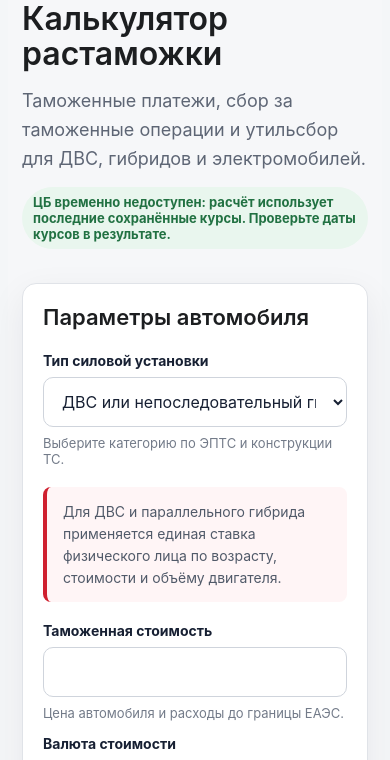
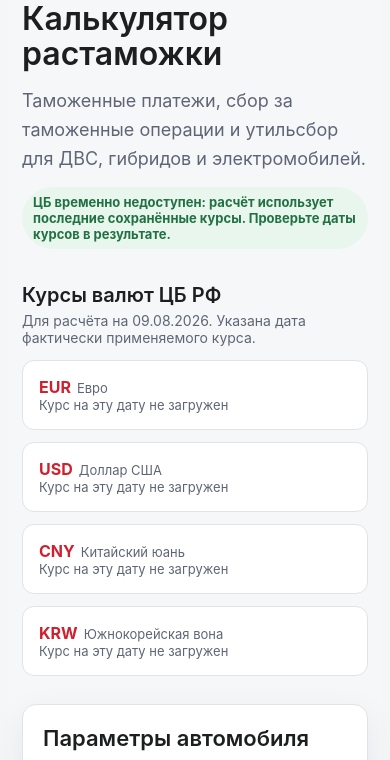
Before and after one commit to NetMann-git/django-auto-catalog-beget, a Django app: page /calculator/rastamozhka/ in a window 390 px wide. Shown: the part 273-1033 px from the top of the page. Run offline with Django 5.2, Linux system fonts and the light colour scheme; data that the repository does not hold is empty; some libraries are stand-ins or nearby versions.

Commit message:
добавление информеров курсов валют в калькулятор растаможки 79-3

```diff
--- a/apps/calculator/static/calculator/css/customs_clearance.css
+++ b/apps/calculator/static/calculator/css/customs_clearance.css
@@ -64,6 +64,78 @@
     color: #217142;
     font-size: 13px;
     font-weight: 700;
+}
+
+.customs-calc__currencies {
+    margin-bottom: 28px;
+}
+
+.customs-calc__currencies-heading {
+    margin-bottom: 14px;
+}
+
+.customs-calc__currencies-heading h2 {
+    margin: 0 0 5px;
+    font-size: 20px;
+}
+
+.customs-calc__currencies-heading p {
+    margin: 0;
+    color: #5e6675;
+    font-size: 14px;
+}
+
+.customs-calc__currency-grid {
+    display: grid;
+    grid-template-columns: repeat(4, minmax(0, 1fr));
+    gap: 12px;
+}
+
+.customs-calc__currency-card {
+    min-width: 0;
+    padding: 16px;
+    border: 1px solid #e0e3e8;
+    border-radius: 12px;
+    background: #ffffff;
+}
+
+.customs-calc__currency-name {
+    display: flex;
+    align-items: baseline;
+    flex-wrap: wrap;
+    gap: 6px;
+}
+
+.customs-calc__currency-name strong {
+    color: #cf202f;
+}
+
+.customs-calc__currency-name span,
+.customs-calc__currency-meta {
+    color: #5e6675;
+    font-size: 13px;
+}
+
+.customs-calc__currency-value {
+    margin: 12px 0 4px;
+    font-size: 21px;
+    font-weight: 700;
+}
+
+.customs-calc__currency-meta {
+    margin: 0;
+}
+
+@media (max-width: 850px) {
+    .customs-calc__currency-grid {
+        grid-template-columns: repeat(2, minmax(0, 1fr));
+    }
+}
+
+@media (max-width: 480px) {
+    .customs-calc__currency-grid {
+        grid-template-columns: 1fr;
+    }
 }
 
 .customs-calc__layout {
--- a/apps/calculator/templates/calculator/customs_clearance.html
+++ b/apps/calculator/templates/calculator/customs_clearance.html
@@ -33,6 +33,37 @@
                 </p>
             {% endif %}
         </header>
+
+        <section class="customs-calc__currencies" aria-labelledby="customs-currencies-title">
+            <div class="customs-calc__currencies-heading">
+                <h2 id="customs-currencies-title">Курсы валют ЦБ РФ</h2>
+                <p>Для расчёта на {{ informers_date|date:"d.m.Y" }}.
+                    Указана дата фактически применяемого курса.</p>
+            </div>
+            <div class="customs-calc__currency-grid">
+                {% for item in currency_informers %}
+                    <div class="customs-calc__currency-card">
+                        <div class="customs-calc__currency-name">
+                            <strong>{{ item.code }}</strong>
+                            <span>{{ item.name }}</span>
+                        </div>
+                        {% if item.rate %}
+                            <p class="customs-calc__currency-value">
+                                {{ item.rate.rate_to_rub|floatformat:"-4" }} ₽
+                            </p>
+                            <p class="customs-calc__currency-meta">
+                                за {{ item.rate.nominal }} ед. ·
+                                {{ item.rate.effective_date|date:"d.m.Y" }}
+                            </p>
+                        {% else %}
+                            <p class="customs-calc__currency-meta">
+                                Курс на эту дату не загружен
+                            </p>
+                        {% endif %}
+                    </div>
+                {% endfor %}
+            </div>
+        </section>
 
         <div class="customs-calc__layout">
             <section class="customs-calc__card" aria-labelledby="customs-form-title">
--- a/apps/calculator/views.py
+++ b/apps/calculator/views.py
@@ -9,7 +9,7 @@ from django.utils import timezone
 
 from .exchange_rates import refresh_current_rates
 from .forms import CustomsClearanceForm
-from .models import RateVersion, UtilizationRate
+from .models import CurrencyRate, RateVersion, UtilizationRate
 from .services import (
     CustomsCalculationInput,
     CustomsClearanceCalculator,
@@ -126,6 +126,23 @@ def customs_clearance(request: HttpRequest) -> HttpResponse:
     if form.is_bound and form.is_valid():
         calculation_date = form.cleaned_data["calculation_date"]
 
+    currency_names = (
+        ("EUR", "Евро"),
+        ("USD", "Доллар США"),
+        ("CNY", "Китайский юань"),
+        ("KRW", "Южнокорейская вона"),
+    )
+    latest_rates: dict[str, CurrencyRate] = {}
+    for rate in CurrencyRate.objects.filter(
+        code__in=[code for code, _ in currency_names],
+        effective_date__lte=calculation_date,
+    ).order_by("code", "-effective_date", "-id"):
+        latest_rates.setdefault(rate.code, rate)
+    currency_informers = [
+        {"code": code, "name": name, "rate": latest_rates.get(code)}
+        for code, name in currency_names
+    ]
+
     try:
         rate_version = CustomsClearanceCalculator.get_rate_version(
             calculation_date
@@ -140,6 +157,8 @@ def customs_clearance(request: HttpRequest) -> HttpResponse:
             "form": form,
             "rate_version": rate_version,
             "exchange_rate_warning": not rates_updated,
+            "currency_informers": currency_informers,
+            "informers_date": calculation_date,
         }
     )
 
```
Also changed, not shown: apps/calculator/tests/test_customs_views.py (+23 -2 lines).
